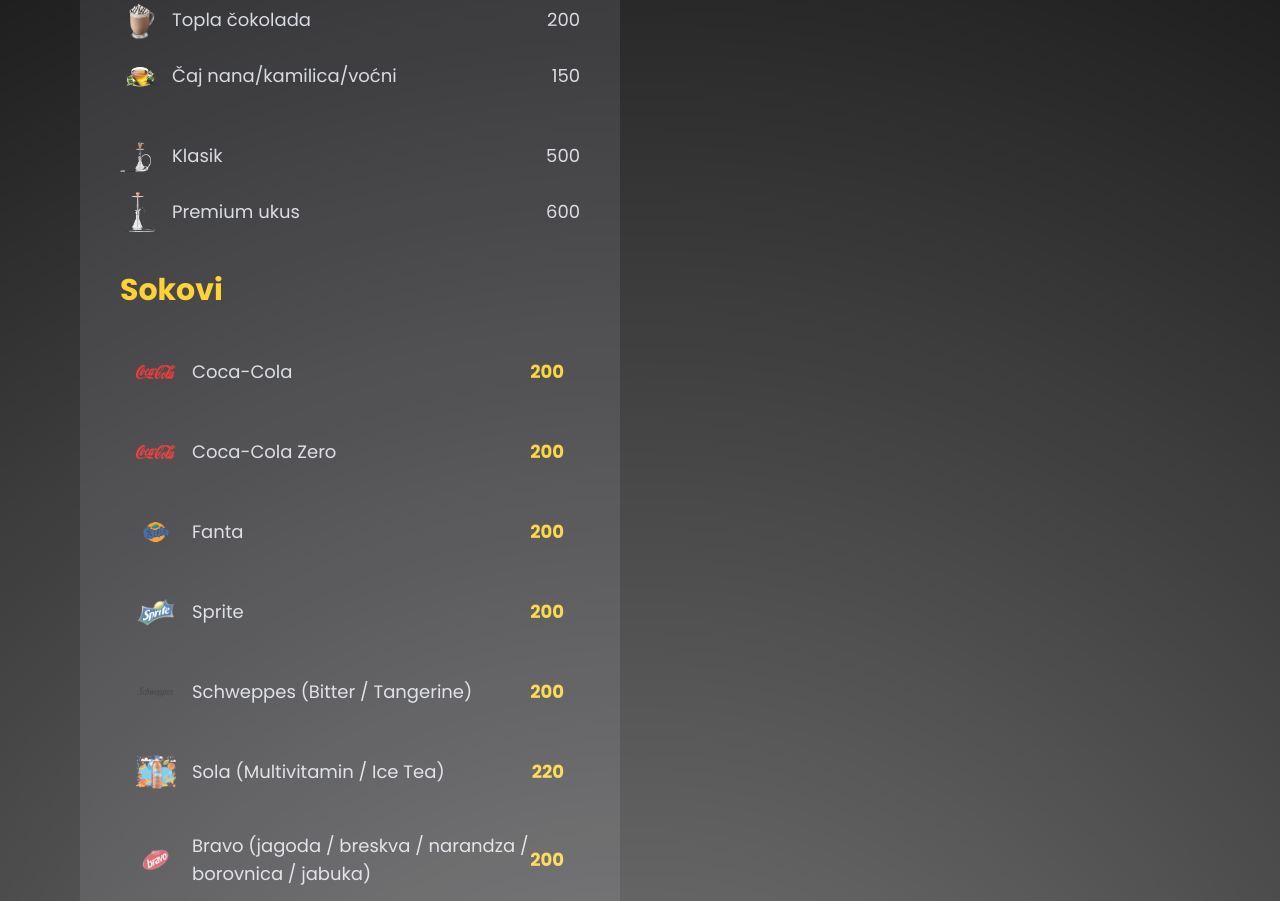
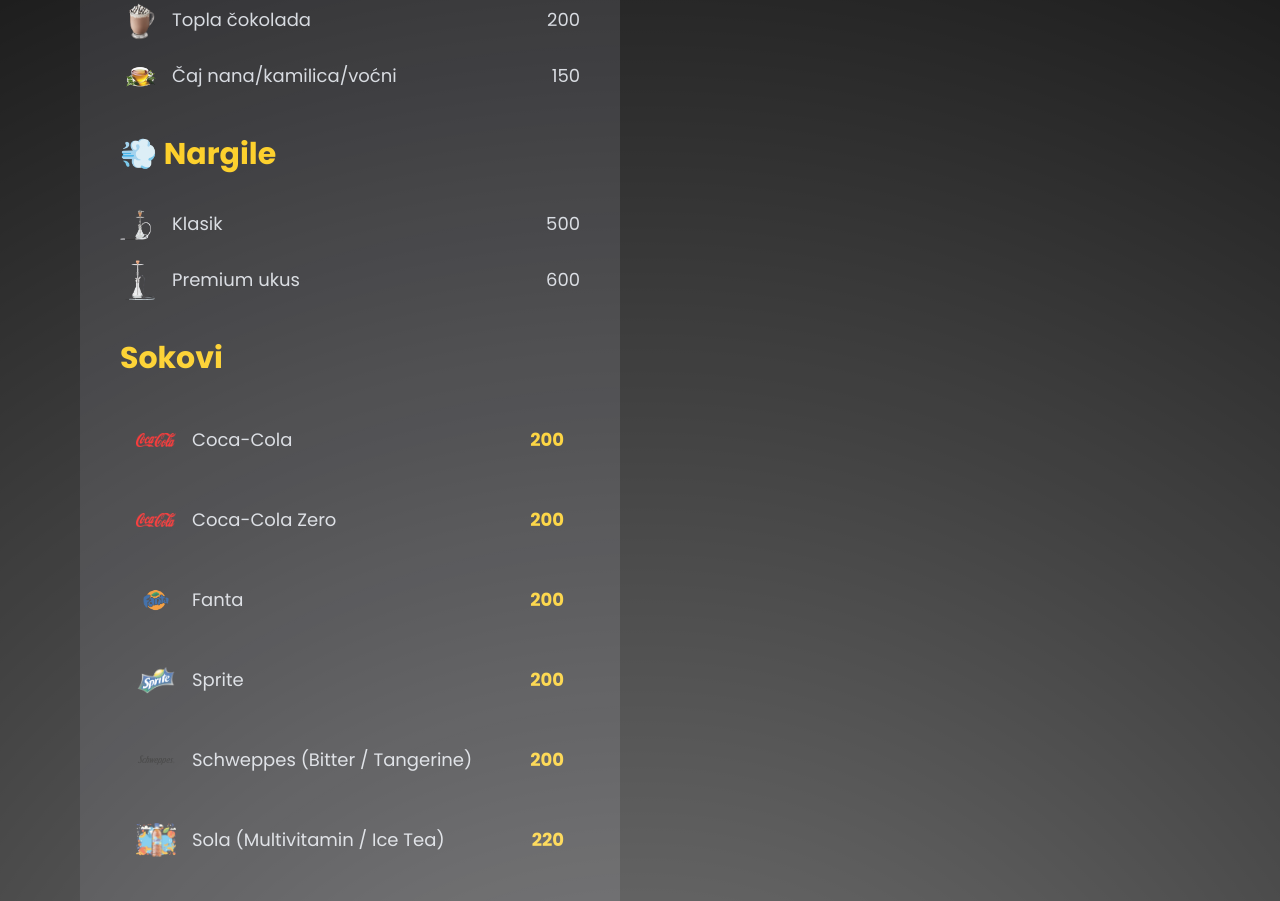
Before and after one commit to alminfazlic96/labloom-site, a React (Vite) app: page / in a window 1280 px wide. Shown: the part 1840-2741 px from the top of the page. Built offline with nearby package versions, Linux system fonts and the light colour scheme.

Commit message:
fixed hookah title

```diff
--- a/src/App.tsx
+++ b/src/App.tsx
@@ -117,6 +117,9 @@ className="w-10 h-10 object-contain"
 ))}
 
 </div>
+<h3 className="text-3xl font-bold mb-8 text-yellow-400">
+💨 Nargile
+</h3>
 
             <div className="space-y-4 text-lg text-gray-300 mb-10">
 
```
